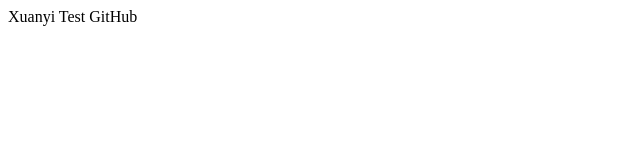
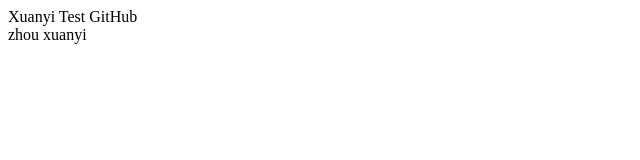
Before and after one commit to Kong-T/Practical-training, a plain HTML site: page web/index.html in a window 1280 px wide. Shown: the full height of the page, 0-640 px from the left. Drawn offline with Linux system fonts and the light colour scheme.

Commit message:
XuanYi Test

```diff
--- a/web/index.html
+++ b/web/index.html
@@ -12,5 +12,6 @@
     </head>
     <body>
         <div>Xuanyi Test GitHub</div>
+        <div>zhou xuanyi<div>
     </body>
 </html>
```
